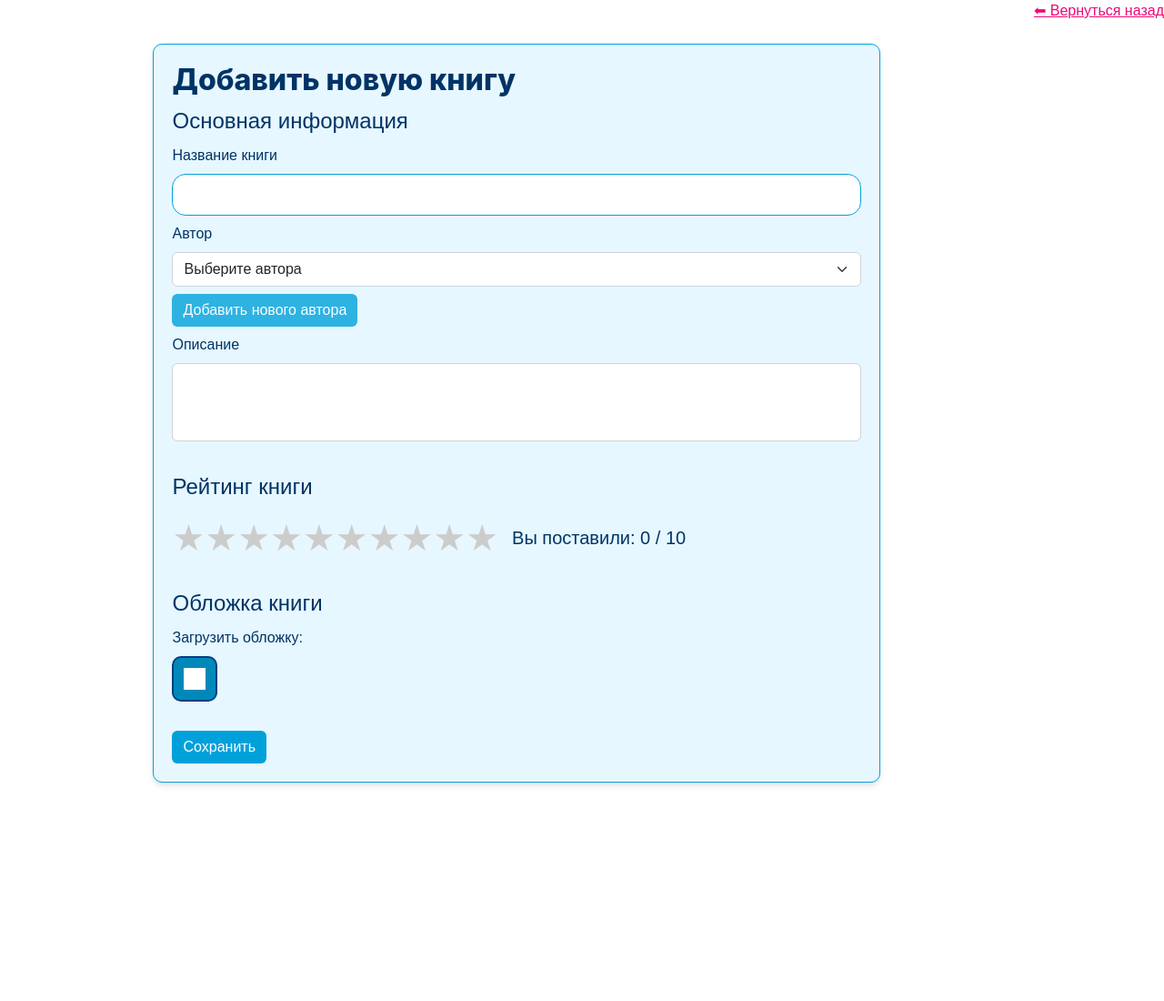
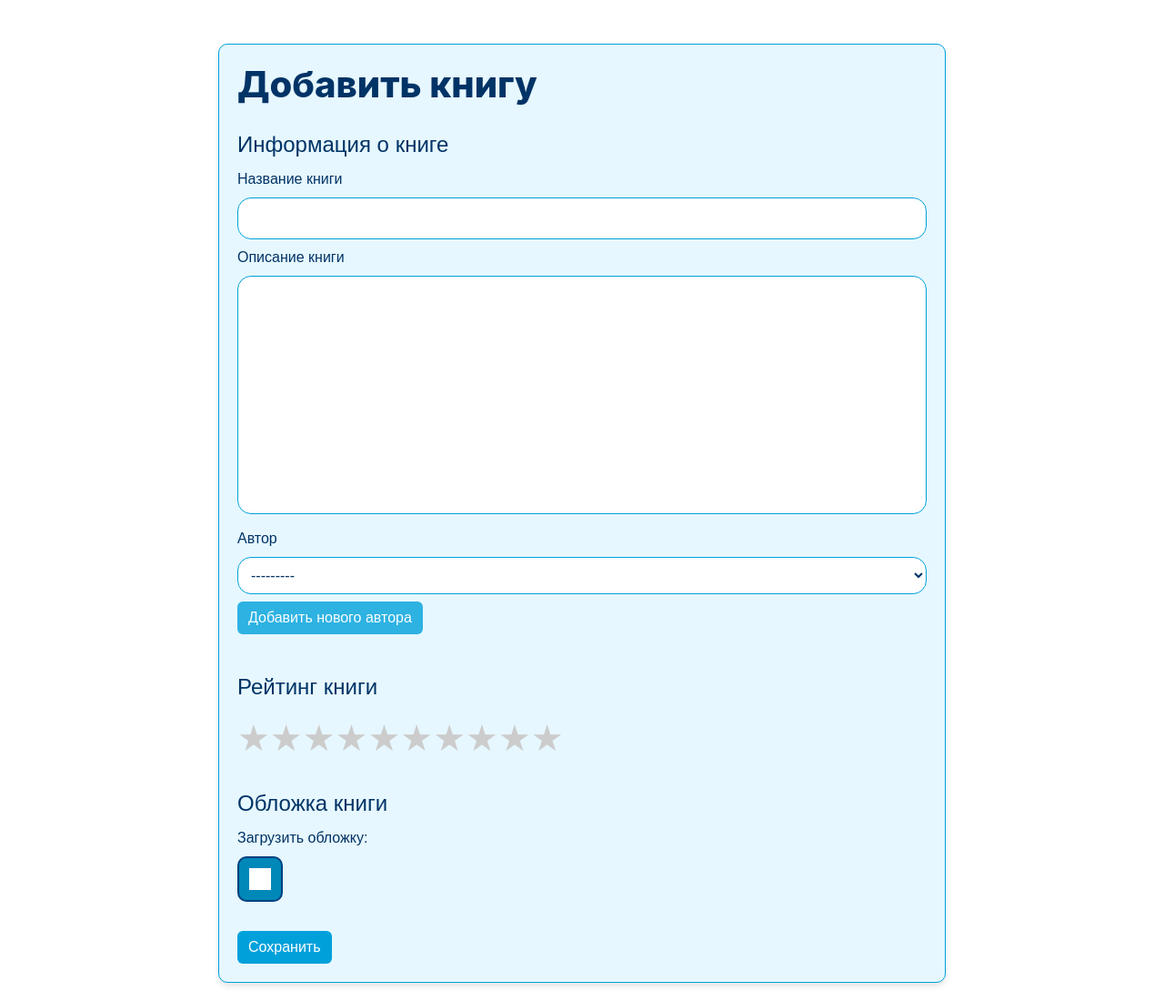
Before and after one commit to emper1or/SecProject, a Django app: page /lib/add/ in a window 1280 px wide. Shown: the whole page at 91% size. Before the commit the page ends 864 px from the top, so only its background shows below. Run offline with Django 5.2, Linux system fonts and the light colour scheme; tables that the repository leaves empty hold one stand-in row (values such as "Sample post"); some libraries are stand-ins or nearby versions; grey boxes are pictures that could not be loaded.

Commit message:
last session (without rating and stars)

```diff
--- a/mysite/library/templates/add_author.html
+++ b/mysite/library/templates/add_author.html
@@ -1,6 +1,4 @@
-{% extends 'index.html' %}
 {% load static %}
-{% block content %}
 <!DOCTYPE html>
 <html lang="ru">
 <head>
@@ -38,5 +36,3 @@
     <script src="https://cdn.jsdelivr.net/npm/bootstrap@5.3.0/dist/js/bootstrap.bundle.min.js"></script>
 </body>
 </html>
-
-{% endblock %}
--- a/mysite/library/templates/add_book.html
+++ b/mysite/library/templates/add_book.html
@@ -11,30 +11,28 @@
 </head>
 <body>
     <div class="container mt-5">
-        <h2>Добавить новую книгу</h2>
+        <h1 class="mb-4">Добавить книгу</h1>
         <form method="post" enctype="multipart/form-data">
             {% csrf_token %}
-
             <fieldset class="mb-4">
-                <legend class="fs-4">Основная информация</legend>
-                <div class="mb-3">
-                    <label for="title" class="form-label">Название книги</label>
-                    <input type="text" class="form-control" id="title" name="title" required>
+                <legend class="fs-4">Информация о книге</legend>
+                {% for field in book_form %}
+                    {% if field.name != "rating" %}
+                        <div class="mb-3 form-group">
+                            <label for="{{ field.id_for_label }}" class="form-label">{{ field.label }}</label>
+                            {{ field }}
+                            {% if field.help_text %}
+                                <small class="form-text text-muted">{{ field.help_text }}</small>
+                            {% endif %}
+                            {% if field.errors %}
+                                <div class="invalid-feedback">{{ field.errors }}</div>
+                            {% endif %}
                         </div>
-                <div class="mb-3">
-                    <label for="author" class="form-label">Автор</label>
-                    <select class="form-select" id="author" name="author" required>
-                        <option value="">Выберите автора</option>
-                        {% for author in authors %}
-                            <option value="{{ author.id }}">{{ author.name }}</option>
+                    {% endif %}
                 {% endfor %}
-                    </select>
-                    <button type="submit" name="add_author" class="btn btn-secondary mt-2">Добавить нового автора</button>
-                </div>
-                <div class="mb-3">
-                    <label for="description" class="form-label">Описание</label>
-                    <textarea class="form-control" id="description" name="description" rows="3"></textarea>
-                </div>
+                <p>
+                    <button type="submit" name="add_author" class="btn btn-secondary">Добавить нового автора</button>
+                </p>
             </fieldset>
 
             <fieldset class="mb-4">
@@ -44,7 +42,6 @@
                         <span class="star" data-value="{{ forloop.counter }}">&#9733;</span>
                     {% endfor %}
                     <span id="rating-value"></span>
-                    <input type="hidden" name="rating" id="rating-input" value="{{ saved_rating }}">
                 </div>
             </fieldset>
 
@@ -54,7 +51,7 @@
                     <label class="form-label">Загрузить обложку:</label>
                     <label class="file-upload-container">
                         <img src="https://exotickozha.ru/userfiles/2849815-document-download-file-interface-multimedia_107994.png" alt="Upload">
-                        <input type="file" name="cover" id="cover-upload" required>
+                        <input type="file" name="cover" id="cover-upload">
                     </label>
                     <div id="cover-preview" class="mt-2 preview-container" style="display: none;">
                         <button id="close-preview">&times;</button>
@@ -67,30 +64,16 @@
         </form>
     </div>
 
-    <a href="http://127.0.0.1:8000/dashboard/" class="back-button">⬅ Вернуться назад</a>
-
     <script src="https://cdn.jsdelivr.net/npm/bootstrap@5.3.0/dist/js/bootstrap.bundle.min.js"></script>
     <script>
         document.addEventListener("DOMContentLoaded", function() {
     let stars = document.querySelectorAll(".star");
     let ratingValue = document.getElementById("rating-value");
-            let ratingInput = document.getElementById("rating-input");
     let ratingContainer = document.getElementById("rating-container");
     let coverUpload = document.getElementById("cover-upload");
     let coverPreview = document.getElementById("cover-preview");
     let coverImage = document.getElementById("cover-image");
     let closePreview = document.getElementById("close-preview");
-
-            // Восстановление сохраненного рейтинга при загрузке страницы
-            if (ratingInput.value) {
-                let savedRating = parseInt(ratingInput.value);
-                stars.forEach((s, i) => {
-                    if (i < savedRating) {
-                        s.classList.add("selected");
-                    }
-                });
-                ratingValue.textContent = `Вы поставили: ${savedRating} / 10`;
-            }
 
     stars.forEach((star, index) => {
         star.addEventListener("mouseover", function() {
@@ -112,7 +95,6 @@
                 }
             });
             ratingValue.textContent = `Вы поставили: ${index + 1} / 10`;
-                    ratingInput.value = index + 1; // Сохраняем значение в скрытое поле
         });
     });
 
--- a/mysite/library/views.py
+++ b/mysite/library/views.py
@@ -21,22 +21,20 @@ def add_book(request):
     authors = Author.objects.all()
 
     initial_data = request.session.get('book_form_data', {})
+    print(initial_data)
 
     if request.method == 'POST':
         if 'add_author' in request.POST:
             # Сохраняем введённые данные в сессию перед переходом
             request.session['book_form_data'] = request.POST.dict()
-            print(request.POST.dict())
             print(request.session['book_form_data'])
             return redirect('add_author')
 
         book_form = BookForm(request.POST)
         cover_form = BookCoverForm(request.POST, request.FILES)
 
-
         if book_form.is_valid() and cover_form.is_valid():
             # Создаем объект книги, но пока не сохраняем
-            print(book_form)
             book = book_form.save(commit=False)
             book.author = book_form.cleaned_data['author']
             book.rating = book_form.cleaned_data.get('rating', 0)  # Устанавливаем 0, если рейтинг не передан
@@ -55,15 +53,12 @@ def add_book(request):
             return redirect('success')  # Перенаправление на страницу успеха
     else:
         book_form = BookForm(initial=initial_data)
-        if initial_data.get('rating'):
-            book_form.fields['rating'].initial = int(initial_data['rating'])
         cover_form = BookCoverForm()
 
     return render(request, 'add_book.html', {
         'book_form': book_form,
         'cover_form': cover_form,
         'authors': authors,
-        'saved_rating': initial_data.get('rating', 0)
     })
 
 
```
Lines whose indentation alone changed are shown as unchanged.
